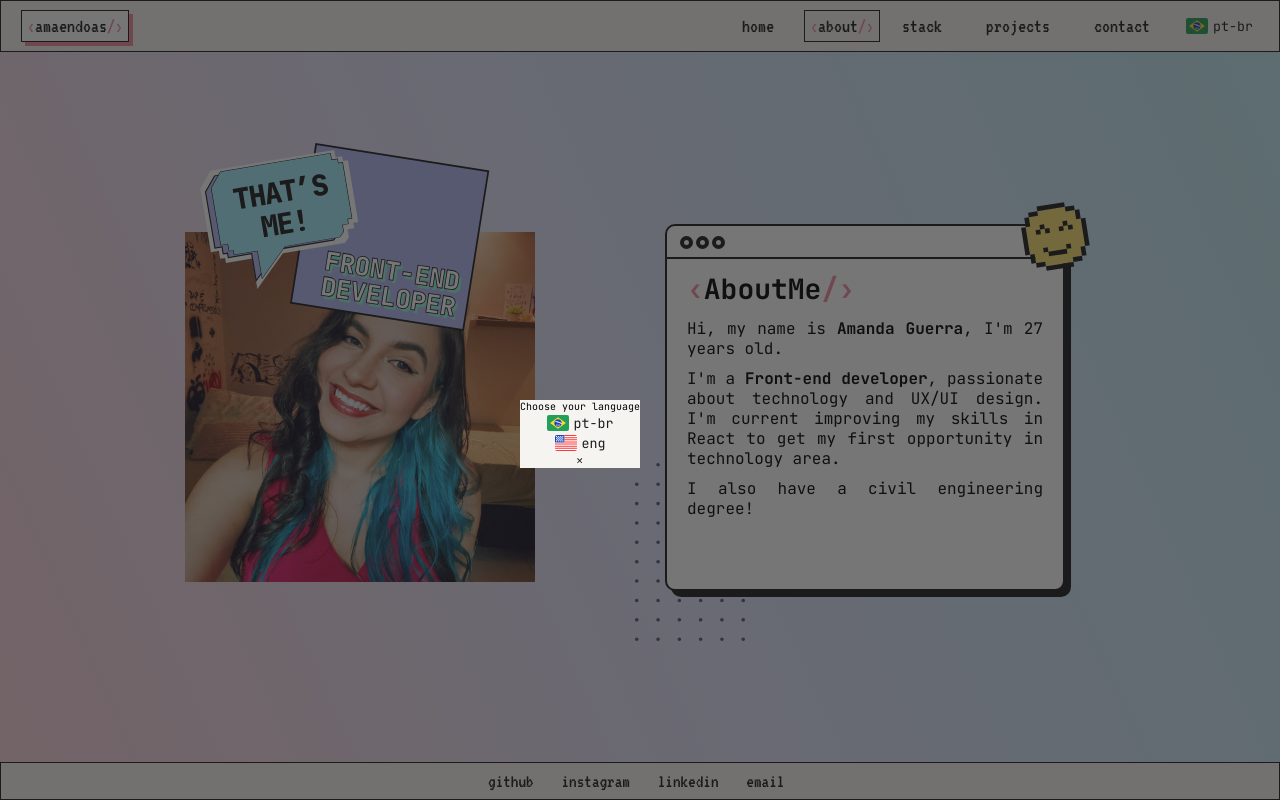
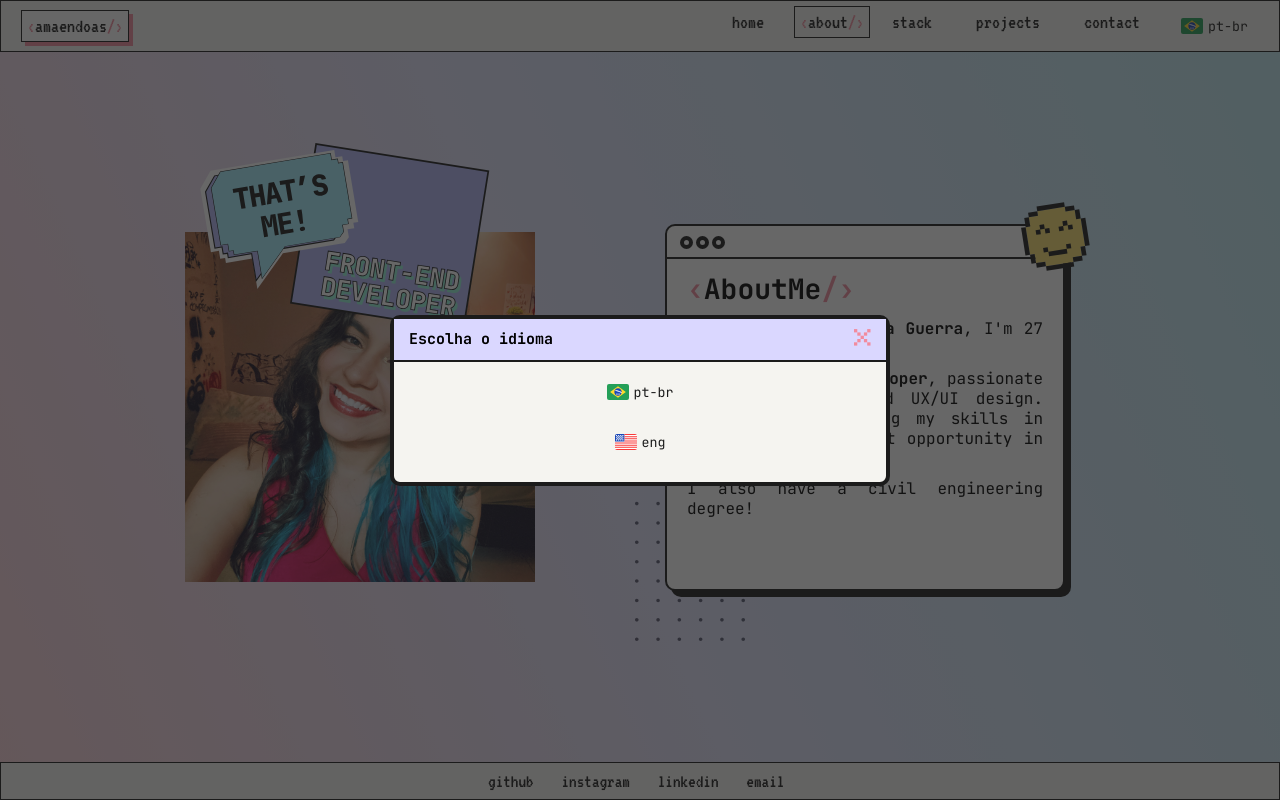
Before and after one commit to amaendoas/portfolio, a React (Vite) app: page /about in a window 1280 px wide. Both pictures are taken after a click on the element "pt-br". Built offline with nearby package versions, Linux system fonts and the light colour scheme.

Commit message:
componente pop-up

```diff
--- a/src/components/LanguageSwitch/index.jsx
+++ b/src/components/LanguageSwitch/index.jsx
@@ -3,8 +3,9 @@ import brFlag from "../../assets/br-flag.svg"
 import usaFlag from "../../assets/usa-flag.svg"
 import { useTranslation } from "react-i18next"
 import { useState } from "react"
-import {IoIosClose} from "react-icons/io"
+import { PopUp } from "../PopUp"
 
+export function LanguageSwitch() {
   const languageOptions = [
     {
       name: "pt-br",
@@ -17,42 +18,36 @@ const languageOptions = [
       flag: usaFlag
     }
   ]
+  const { t, i18n } = useTranslation();
 
-export function LanguageSwitch() {
-  const { i18n } = useTranslation()
   const [showLanguagePopUp, setShowLanguagePopUp] = useState(false)
   return (
     <>
-      <C.Dropdown onClick={() => setShowLanguagePopUp(!showLanguagePopUp)}>
-          {languageOptions.map((option) => {
+      <C.PopUpBtn onClick={() => setShowLanguagePopUp(!showLanguagePopUp)}>
+          {
+          languageOptions.map((option) => {
             if(i18n.language === option.value){
               return (
-                  <C.Button><img src={option.flag} alt="" />
+                  <C.LanguageBtn key={option.value}><img src={option.flag} alt="" />
                   {option.name}
-                  </C.Button>
+                  </C.LanguageBtn>
                 )
             }
-          })}
-      </C.Dropdown>
+          })
+          }
+      </C.PopUpBtn>
      { showLanguagePopUp ?
-      <>
-        <C.After onClick={()=> setShowLanguagePopUp(!showLanguagePopUp)}>
-        </C.After>
-          <C.PopUp>
-            <p>Choose your language</p>
+      <C.Wrapper>
+        <PopUp title={t("chooseLanguage")} onClick={()=> setShowLanguagePopUp(!showLanguagePopUp)}>
             {languageOptions.map((option) => {
               return (
-                  <C.Button onClick={() => i18n.changeLanguage(option.value)}><img src={option.flag} alt="" />
+                  <C.LanguageBtn onClick={() => i18n.changeLanguage(option.value)} key={option.value}><img src={option.flag} alt="" />
                   {option.name}
-                  </C.Button>
+                  </C.LanguageBtn>
                 )
               })}
-              <C.Button onClick={()=> setShowLanguagePopUp(!showLanguagePopUp)}>
-                <IoIosClose/>
-              </C.Button>
-            </C.PopUp>
-      </>
-
+        </PopUp>
+      </C.Wrapper>
       : <></>}
     </>
   )
--- /dev/null
+++ b/src/components/LanguageSwitch/languageSwitch-eng.js
@@ -0,0 +1,5 @@
+const languageSwitchEng = {
+  chooseLanguage: "Choose your language"
+}
+
+export default languageSwitchEng
--- /dev/null
+++ b/src/components/LanguageSwitch/languageSwitch-ptBR.js
@@ -0,0 +1,5 @@
+const languageSwitchPtBR = {
+  chooseLanguage: "Escolha o idioma"
+}
+
+export default languageSwitchPtBR
--- a/src/components/LanguageSwitch/styles.js
+++ b/src/components/LanguageSwitch/styles.js
@@ -1,15 +1,15 @@
 import styled from "styled-components";
 
-export const Dropdown = styled.div`
+export const PopUpBtn = styled.div`
 `
 
-export const Button = styled.button`
+export const LanguageBtn = styled.button`
   border: 1px solid ${({theme}) => theme.COLORS.NEUTRAL_700};
   display: flex;
   height: 100%;
   align-items: center;
   gap: 0.5rem;
-  padding: 0 0.5rem;
+  padding: 1rem;
 
   :hover {
     border: 1px solid ${({theme}) => theme.COLORS.TEXT};
@@ -17,24 +17,16 @@ export const Button = styled.button`
   }
 `
 
-export const PopUp = styled.div`
+export const Wrapper = styled.div`
   position: absolute;
+  top: 0;
+  left: 0;
   display: flex;
   flex-direction: column;
   align-items: center;
-  top: 50%;
-  right: 50%;
-  background-color: ${({theme}) => theme.COLORS.NEUTRAL_700};
+  justify-content: center;
   z-index: 200;
-`
-
-export const After = styled.div`
-  position: absolute;
-  top: 0;
-  right: 0;
-  z-index: 199;
-  opacity: 0.6;
+  height: 100%;
   width: 100%;
-  height: 100%;
-  background-color: ${({theme}) => theme.COLORS.TEXT};
-`
+  background-color: #1B1B1BAA;
+  `
--- /dev/null
+++ b/src/components/PopUp/index.jsx
@@ -0,0 +1,16 @@
+import * as C from "./styles"
+import close from "../../assets/x.svg"
+
+export function PopUp({children, title, onClick}) {
+  return (
+    <C.Container>
+      <C.Header>
+        <p>{title}</p>
+        <C.CloseBtn onClick={onClick}>
+          <img src={close} alt="close button" />
+        </C.CloseBtn>
+      </C.Header>
+      {children}
+    </C.Container>
+  )
+}
--- /dev/null
+++ b/src/components/PopUp/styles.js
@@ -0,0 +1,39 @@
+import styled from "styled-components";
+
+export const Container = styled.div`
+  display: flex;
+  flex-direction: column;
+  align-items: center;
+  justify-content: center;
+  gap: 1rem;
+  min-width: 50em;
+  background-color: ${({theme}) => theme.COLORS.NEUTRAL_700};
+  border: 4px solid ${({theme}) => theme.COLORS.TEXT};
+  border-radius: 10px;
+  p {
+    font-size: clamp(1rem, 1rem + 5vw, 1.5rem)
+  }
+  padding-bottom: 2rem;
+`
+export const CloseBtn = styled.button`
+  border: none;
+`
+
+export const Header = styled.div`
+  width: 100%;
+  display: flex;
+  justify-content: space-between;
+  align-items: center;
+  padding: 1rem 1.5rem;
+  border-bottom: 2px solid ${({theme}) => theme.COLORS.TEXT};
+  font-weight: bold;
+  background-color: ${({theme}) => theme.COLORS.PURPLE_S};
+
+  img {
+    color: ${({theme}) => theme.COLORS.TEXT};
+  }
+`
+
+export const Body = styled.div`
+  padding: 1rem;
+`
--- a/src/i18n/translations/index.js
+++ b/src/i18n/translations/index.js
@@ -1,11 +1,19 @@
-import engHome from "../../pages/Home/home-eng"
-import ptBrHome from "../../pages/Home/home-pt-br"
+import engHome from "../../pages/Home/home-eng.js"
+import ptBrHome from "../../pages/Home/home-pt-br.js"
+import languageSwitchEng from "../../components/LanguageSwitch/languageSwitch-eng.js"
+import languageSwitchPtBR from "../../components/LanguageSwitch/languageSwitch-ptBR.js"
 
 export const languages = {
   eng: {
-    ...engHome,
+    translation: {
+      ...engHome,
+      ...languageSwitchEng
+    }
   },
   ptBr: {
-    ...ptBrHome
+    translation: {
+      ...ptBrHome,
+      ...languageSwitchPtBR
+    }
   }
 }
--- a/src/pages/Home/home-eng.js
+++ b/src/pages/Home/home-eng.js
@@ -1,12 +1,10 @@
 const engHome = {
-    translation: {
     myNameIs: "My name is",
     iAm: "I'm a",
     webDeveloper: "web developer",
     mainInterest: "with main interest in",
     and: "and",
     downloadText: "download resume"
-    }
 }
 
 export default engHome
--- a/src/pages/Home/home-pt-br.js
+++ b/src/pages/Home/home-pt-br.js
@@ -1,5 +1,4 @@
 const ptBrHome = {
-  translation: {
     myNameIs: "Meu nome é",
     iAm: "sou uma",
     webDeveloper: "desenvolvedora web",
@@ -7,7 +6,6 @@ const ptBrHome = {
     and: "e",
     aboutMe: `Meu nome é <strong>Amanda Guerra</strong>, sou uma <u>desenvolvedora web</u> com interesse principal em <strong>front-end</strong> e design <strong>UX/UI</strong>.`,
     downloadText: "baixe meu currículo"
-  }
 }
 
 export default ptBrHome
```
Lines whose indentation alone changed are shown as unchanged.
